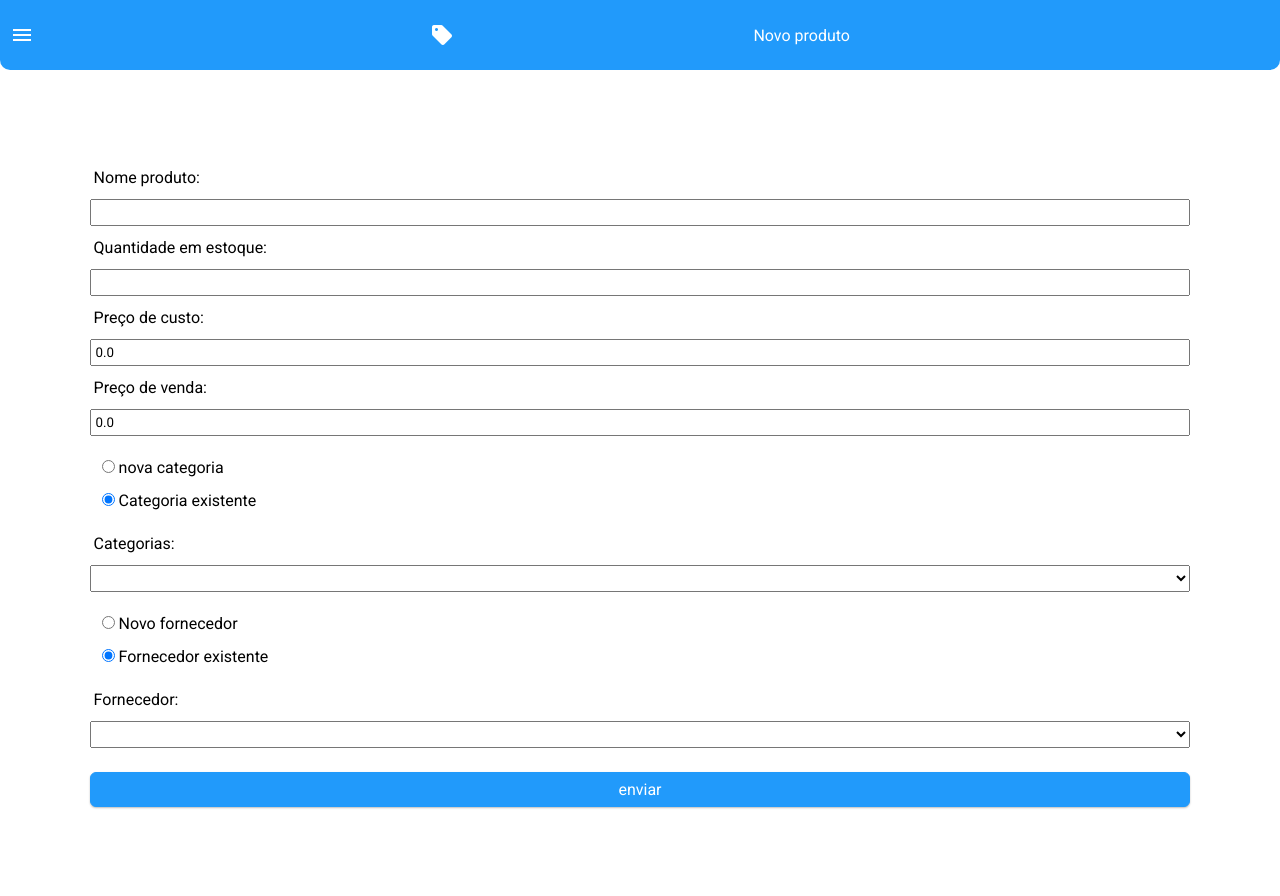
After one commit to Graciano-B-L-Junior/seu_estoque_pessoal, a Django app: page /adicionar-produto in a window 1280 px wide. The commit adds this page. Run offline with Django 4.2, Linux system fonts and the light colour scheme; lists and menus that the app fills with data are empty.

Commit message:
layout de cadastro de produto feito

```diff
--- /dev/null
+++ b/seu_estoque_pessoal/forms.py
@@ -0,0 +1,21 @@
+from django import forms
+
+class ProductForm(forms.Form):
+    nome = forms.CharField(label="Nome produto",max_length=100)
+    quantidade = forms.IntegerField(label="Quantidade em estoque")
+    preco_custo = forms.FloatField(label="Preço de custo",initial=0.0)
+    preco_venda = forms.FloatField(label="Preço de venda",initial=0.0)
+    radio_button_categoria = forms.ChoiceField(label="",
+                                                widget=forms.RadioSelect,
+                                               choices=(("nova categoria","nova categoria"),
+                                                ("Categoria existente","Categoria existente")),
+                                                initial="Categoria existente")
+    categoria = forms.ChoiceField(label="Categorias",required=False)
+    new_categoria = forms.CharField(label="Nova Categoria",required=False)
+    radio_button_fornecedor = forms.ChoiceField(label="",
+                                                widget=forms.RadioSelect,
+                                               choices=(("Novo fornecedor","Novo fornecedor"),
+                                                ("Fornecedor existente","Fornecedor existente")),
+                                                initial="Fornecedor existente")
+    fornecedor = forms.ChoiceField(label="Fornecedor",required=False)
+    new_fornecedor = forms.CharField(label="Novo Fornecedor",required=False)
--- a/seu_estoque_pessoal/static/css/base.css
+++ b/seu_estoque_pessoal/static/css/base.css
@@ -35,6 +35,9 @@ nav .display-menu{
     display: flex;
     justify-content: space-between;
     align-items: center;
+}
+nav .display-menu p{
+    text-align: right;
 }
 
 body{
--- /dev/null
+++ b/seu_estoque_pessoal/static/css/cadastro-produto.css
@@ -0,0 +1,26 @@
+:root{
+    --btn-color:#219afb;
+    --bg:#ffffff;
+    --negative:#ff3e3e;
+}
+form{
+    display: flex;
+    flex-direction: column;
+    padding: 7%;
+}
+
+form *:not(input[type=submit]){
+    margin: 4px 0px;
+    padding: 4px;
+}
+form input[type=submit]{
+    background-color: var(--btn-color);
+    padding: 7px;
+    text-align: center;
+    font-size: 16px;
+    margin-top: 20px;
+    color: var(--bg);
+    border-radius: 6px;
+    box-shadow: 0 1px 2px 0 rgba(0, 0, 0, 0.26);
+    border: 1px solid var(--btn-color);
+}
--- /dev/null
+++ b/seu_estoque_pessoal/static/js/form-toggle.js
@@ -0,0 +1,38 @@
+$(document).ready(()=>{
+    $("#id_new_categoria").css("display","none")
+    $("label[for='id_new_categoria'").css("display","none")
+    $("#id_new_fornecedor").css("display","none")
+    $("label[for='id_new_fornecedor']").css("display","none")
+    // $("#id_new_fornecedor").css("display","none")
+    $("#cadastro-form").on("change",function(){
+        if ($("#id_radio_button_categoria_1").is(":checked")){
+            $("#id_new_categoria").css("display","none")
+            $("label[for='id_new_categoria'").css("display","none")
+
+            $("label[for='id_categoria'").css("display","block")
+            $("#id_categoria").css("display","block")
+        }else{
+            $("#id_new_categoria").css("display","block")
+            $("label[for='id_new_categoria'").css("display","block")
+
+            $("label[for='id_categoria']").css("display","none")
+            $("#id_categoria").css("display","none")
+        }
+
+        if ($("#id_radio_button_fornecedor_1").is(":checked")){
+            $("#id_new_fornecedor").css("display","none")
+            $("label[for='id_new_fornecedor']").css("display","none")
+
+            $("label[for='id_fornecedor']").css("display","block")
+            $("#id_fornecedor").css("display","block")
+
+        }else{
+            $("#id_new_fornecedor").css("display","block")
+            $("label[for='id_new_fornecedor']").css("display","block")
+
+            $("label[for='id_fornecedor']").css("display","none")
+            $("#id_fornecedor").css("display","none")
+        }
+    })
+
+})
--- a/seu_estoque_pessoal/templates/seu_estoque_pessoal/base.html
+++ b/seu_estoque_pessoal/templates/seu_estoque_pessoal/base.html
@@ -39,7 +39,7 @@
                 <span class="material-icons">
                     inventory_2
                 </span>
-                <a href="">Estoque geral</a>
+                <a href="{% url 'general_inventory' %}">Estoque geral</a>
             </li>
             <li>
                 <span class="material-icons">
@@ -57,7 +57,7 @@
                 <span class="material-icons">
                     sell
                 </span>
-                <a href="">Cadastrar produto</a>
+                <a href="{% url 'add_product' %}">Cadastrar produto</a>
             </li>
             <li>
                 <span class="material-icons">
--- /dev/null
+++ b/seu_estoque_pessoal/templates/seu_estoque_pessoal/cadastro-produto.html
@@ -0,0 +1,23 @@
+{% extends "seu_estoque_pessoal/base.html" %}
+{% load static %}
+{% block content-head %}
+    <link rel="stylesheet" href="{% static 'css/cadastro-produto.css' %}">
+{% endblock %}
+
+{%block nav-display%}
+<div class="display-menu">
+    <span class="material-icons">
+        sell
+    </span>
+    <p>Novo produto</p>
+</div>
+{%endblock%}
+
+{% block content %}
+<form id="cadastro-form" action="">
+    {% csrf_token %}
+    {{form}}
+    <input type="submit" value="enviar">
+</form>
+<script src="{% static 'js/form-toggle.js' %}"></script>
+{%endblock%}
--- a/seu_estoque_pessoal/urls.py
+++ b/seu_estoque_pessoal/urls.py
@@ -2,6 +2,6 @@ from django.urls import path
 from . import views
 
 urlpatterns = [
-    path('',views.index),
-    path('t',views.t)
+    path('',views.index,name="general_inventory"),
+    path('adicionar-produto',views.CadastroProduto,name='add_product')
 ]
--- a/seu_estoque_pessoal/views.py
+++ b/seu_estoque_pessoal/views.py
@@ -1,9 +1,19 @@
 from django.shortcuts import render
 from django.http import HttpResponse
-
+from .forms import ProductForm
+from . import models
 # Create your views here.
 def index(request):
     return render(request,'seu_estoque_pessoal/estoque-geral.html')
 
-def t(request):
-    return HttpResponse("teste")
+def CadastroProduto(request):
+
+    if request.method == "GET":
+        form = ProductForm()
+        categorias = models.Categoria.objects.all()
+        fornecedores = models.Fornecedor.objects.all()
+        #form.categoria.choices = ((categoria.nome,categoria.nome) for categoria in categorias)
+        #form.fornecedor.choices =((fornecedor.nome,fornecedor.nome) for fornecedor in fornecedores)
+        return render(request,'seu_estoque_pessoal/cadastro-produto.html',{
+            "form":form
+        })
```
Also changed, not shown: 1 other file.
